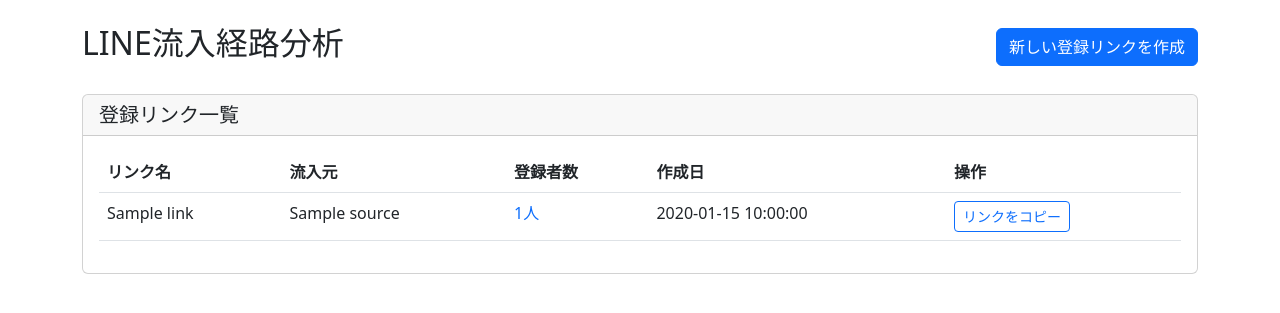
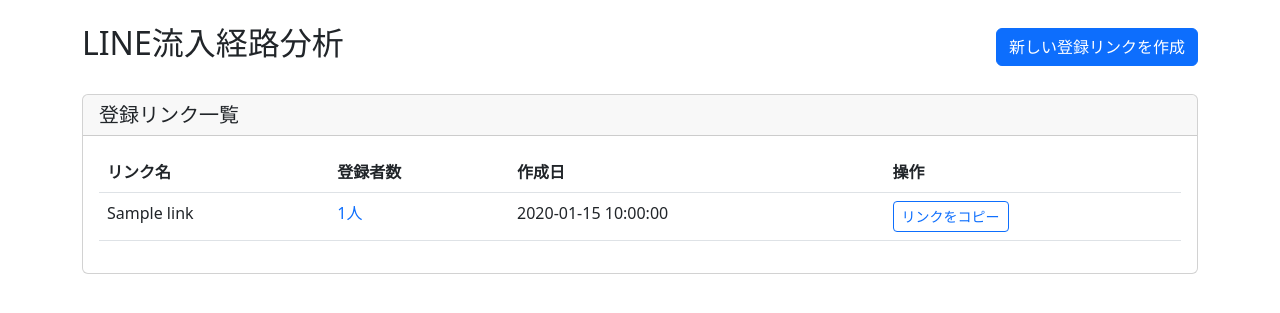
Before and after one commit to RyoMuto1/flask-line-app, a Flask app: template templates/admin/line_source_analytics.html in a window 1280 px wide. Shown: the part 56-369 px from the top of the page. Run offline with Flask 3, Linux system fonts and the light colour scheme; the template is opened without the code that fills it: most values are stand-ins (such as "Sample title", 1, 10 or a date in 2020).

Commit message:
流入経路作成フォームをシンプル化

```diff
--- a/templates/admin/line_source_analytics.html
+++ b/templates/admin/line_source_analytics.html
@@ -36,7 +36,6 @@
                         <thead>
                             <tr>
                                 <th>リンク名</th>
-                                <th>流入元</th>
                                 <th>登録者数</th>
                                 <th>作成日</th>
                                 <th>操作</th>
@@ -46,7 +45,6 @@
                             {% for link in registration_links %}
                             <tr>
                                 <td>{{ link.name }}</td>
-                                <td>{{ link.source }}</td>
                                 <td>
                                     <a href="/admin/line-source-analytics/users/{{ link.id }}" class="text-decoration-none">
                                         {{ link.registration_count }}人
@@ -83,11 +81,7 @@
                             <input type="text" class="form-control" id="linkName" name="name" required>
                             <div class="form-text">例：Instagram用、Twitter用など</div>
                         </div>
-                        <div class="mb-3">
-                            <label for="source" class="form-label">流入元</label>
-                            <input type="text" class="form-control" id="source" name="source" required>
-                            <div class="form-text">例：instagram, twitter, facebookなど</div>
-                        </div>
+                        <input type="hidden" name="source" value="line">
                     </div>
                     <div class="modal-footer">
                         <button type="button" class="btn btn-secondary" data-bs-dismiss="modal">キャンセル</button>
```
